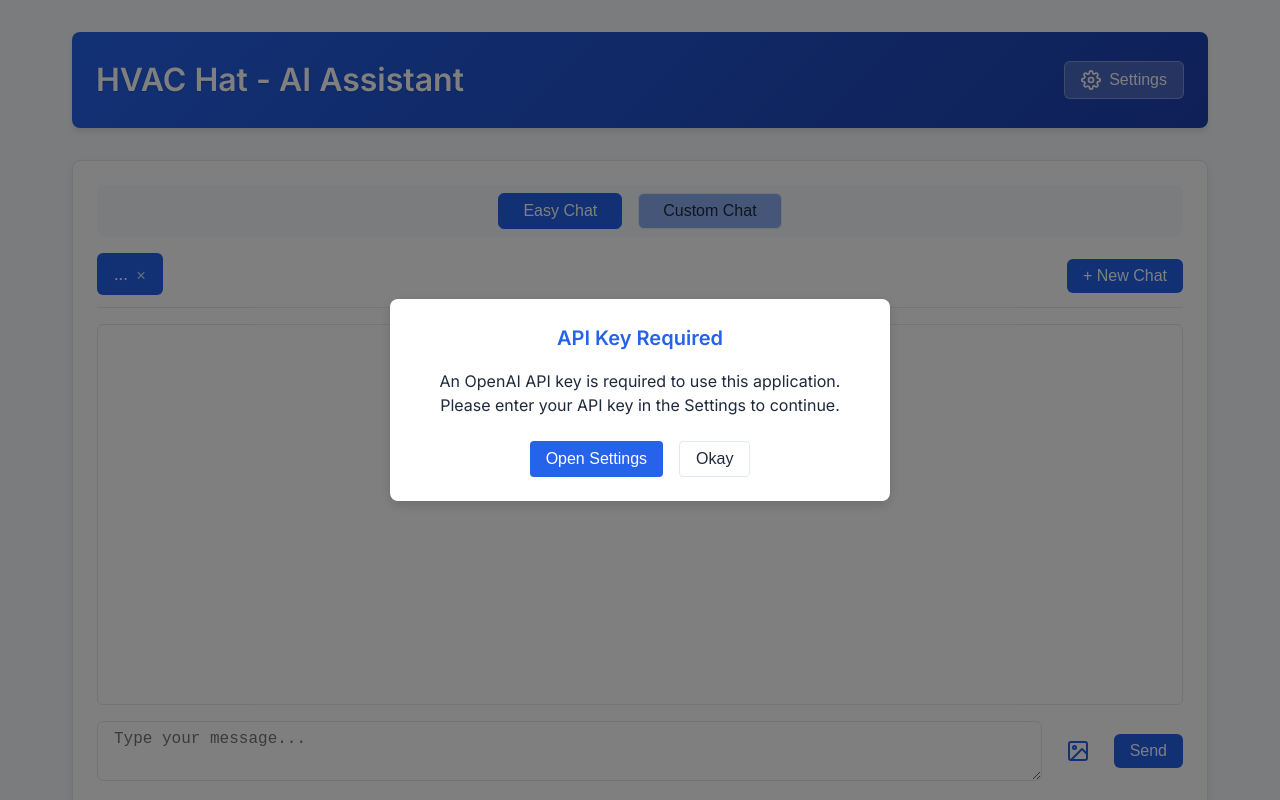
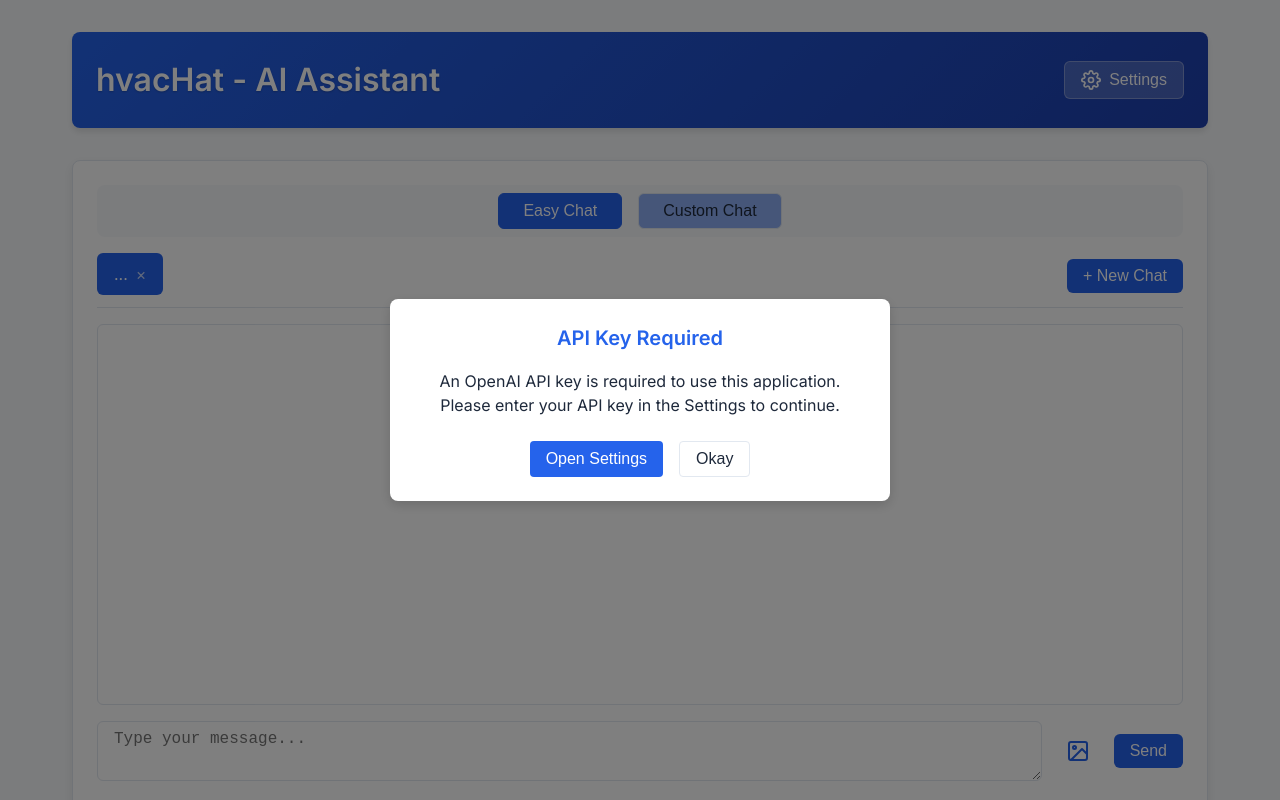
Before and after one commit to spyrex007/hvac-ai-demo, a plain HTML site: page index.html in a window 1280 px wide. Shown: the top 800 px of the page. Drawn offline with nearby package versions, Linux system fonts and the light colour scheme.

Commit message:
name update

```diff
--- a/index.html
+++ b/index.html
@@ -3,14 +3,14 @@
 <head>
     <meta charset="UTF-8">
     <meta name="viewport" content="width=device-width, initial-scale=1.0">
-    <title>HVAC Hat - AI Assistant</title>
+    <title>hvacHat - AI Assistant</title>
     <link rel="stylesheet" href="styles.css">
     <link href="https://fonts.googleapis.com/css2?family=Inter:wght@400;500;600&display=swap" rel="stylesheet">
 </head>
 <body>
     <div class="container">
         <header>
-            <h1>HVAC Hat - AI Assistant</h1>
+            <h1>hvacHat - AI Assistant</h1>
             <div class="header-controls">
                 <button id="settingsBtn" class="settings-btn">
                     <svg xmlns="http://www.w3.org/2000/svg" width="20" height="20" viewBox="0 0 24 24" fill="none" stroke="currentColor" stroke-width="2" stroke-linecap="round" stroke-linejoin="round">
```
